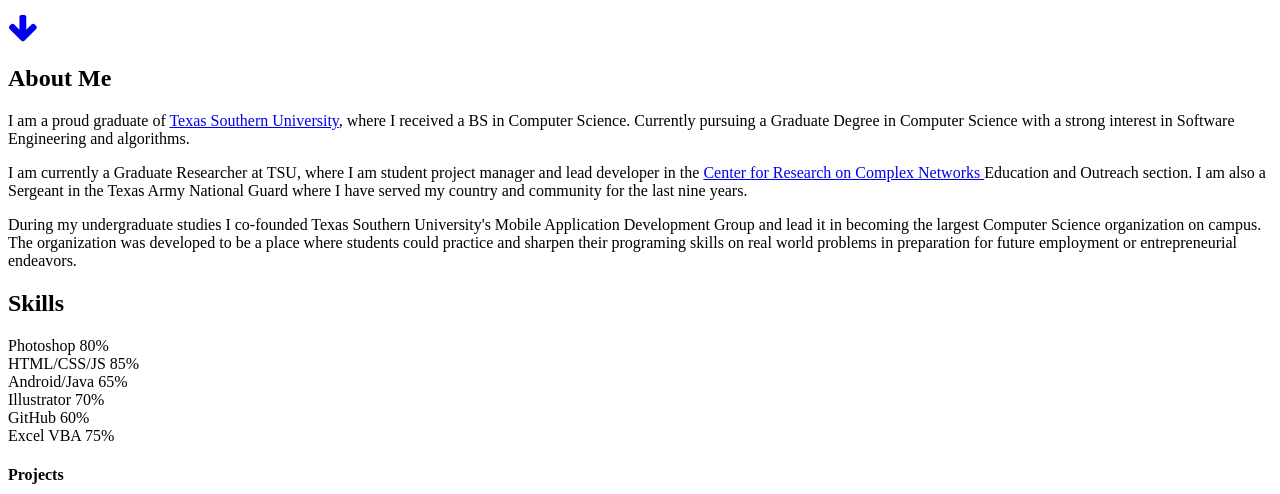
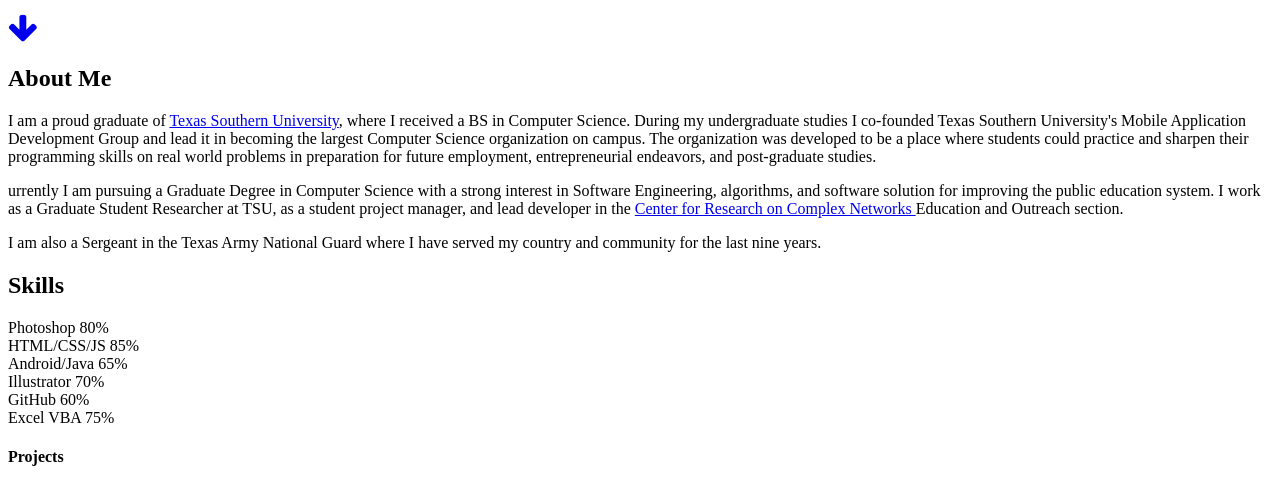
Before and after one commit to antpowell/resumeWebsite, a website: page app/views/main.html in a window 1280 px wide. Shown: the part 570-1064 px from the top of the page. Drawn offline with nearby package versions, Linux system fonts and the light colour scheme; files whose address does not match are found by name.

Commit message:
post graduate update to about me section of landing page

```diff
--- a/app/styles/main.scss
+++ b/app/styles/main.scss
@@ -4,7 +4,25 @@ $icon-font-path: "../bower_components/bootstrap-sass-official/assets/fonts/boots
 // endbower
 @import "./materialShadow.scss";
 @import "../../bower_components/hover/css/hover-min.css";
-@import url(https://fonts.googleapis.com/css?family=Lato:400,100,100italic,300,300italic,400italic,700);
+/* latin-ext */
+@import url(http://fonts.googleapis.com/css?family=Lato:400,100,100italic,300,300italic,400italic,700);
+
+@font-face {
+  font-family: 'Lato';
+  font-style: normal;
+  font-weight: 400;
+  src: local('Lato Regular'), local('Lato-Regular'), url(https://fonts.gstatic.com/s/lato/v13/UyBMtLsHKBKXelqf4x7VRQ.woff2) format('woff2');
+  unicode-range: U+0100-024F, U+1E00-1EFF, U+20A0-20AB, U+20AD-20CF, U+2C60-2C7F, U+A720-A7FF;
+}
+/* latin */
+@font-face {
+  font-family: 'Lato';
+  font-style: normal;
+  font-weight: 400;
+  src: local('Lato Regular'), local('Lato-Regular'), url(https://fonts.gstatic.com/s/lato/v13/1YwB1sO8YE1Lyjf12WNiUA.woff2) format('woff2');
+  unicode-range: U+0000-00FF, U+0131, U+0152-0153, U+02C6, U+02DA, U+02DC, U+2000-206F, U+2074, U+20AC, U+2212, U+2215;
+}
+
 body {
   height: 100%;
   font-weight: 400;
@@ -70,7 +88,9 @@ body {
 
 /* Supporting marketing content */
 .marketing {
-  margin: 40px 0;
+  margin: 0 0;
+  padding-left: 0;
+  padding-right: 0;
   p + h4 {
     margin-top: 28px;
   }
@@ -85,10 +105,6 @@ body {
 /* Remove the padding we set earlier */
 .footer,
 .header,
-.marketing {
-  padding-left: 0;
-  padding-right: 0;
-}
 
 /* Space out the masthead */
 .header {
@@ -105,21 +121,6 @@ body {
 // -------------------------------User Edit-------------------------------
 
 
-//.navbar {
-//  //height: 40px !important;
-//  min-height: 25px;
-//  display: flex;
-//  justify-content: space-between;
-//  //align-items: center;
-//  //justify-content: center;
-//  @include card(1);
-//  .nav > li a {
-//    height: 35px;
-//    font-size: 1em;
-//    flex-grow: 1;
-//    // padding: 0px;
-//  }
-//}
 
 .jumbotron {
   @include card(2);
@@ -137,14 +138,6 @@ body {
   -ms-transform: rotate(0deg);
   -o-transform: rotate(0deg);
   transform: rotate(0deg);
-  //:hover{
-  //
-  //  -webkit-transform: rotate(20deg);
-  //  -moz-transform: rotate(20deg);
-  //  -ms-transform: rotate(20deg);
-  //  -o-transform: rotate(20deg);
-  //  transform: rotate(20deg);
-  //}
 
 }
 
--- a/app/views/main.html
+++ b/app/views/main.html
@@ -55,26 +55,23 @@
 
     <div class="container">
       <h2>About Me</h2>
-      <p class="lead">
+      <p class="">
         I am a proud graduate of <a href="http://tsu.edu/academics/colleges-and-schools/coset/">Texas Southern
-        University</a>, where I received a BS in Computer Science. Currently pursuing a Graduate Degree in Computer
-        Science with a strong interest in Software Engineering and algorithms.</p>
-
-      <p>I am currently a Graduate Researcher at TSU, where I am student project manager and lead developer in the
+        University</a>, where I received a BS in Computer Science. During my undergraduate studies I co-founded Texas Southern University's
+        Mobile Application Development Group and lead it in becoming the largest Computer Science organization on campus. The organization
+        was developed to be a place where students could practice and sharpen their programming skills on real world
+        problems in preparation for future employment, entrepreneurial endeavors, and post-graduate studies.</p>
+        <p>
+        urrently I am pursuing a Graduate Degree in Computer Science with a strong interest in Software Engineering, algorithms, and software solution for improving the public education system. I work as a Graduate Student Researcher at TSU, as a student project manager, and lead developer in the
         <a href="http://coset.tsu.edu/crest/">Center for Research on Complex Networks </a> Education and
-        Outreach section. I am also a Sergeant in the Texas Army National Guard where I have served my country and
-        community for the last nine years.</p>
-        <p>During my undergraduate studies I co-founded Texas Southern University's
-        Mobile Application
-        Development Group and lead it in becoming the largest Computer Science organization on campus. The organization
-        was developed to be a place where students could practice and sharpen their programing skills on real world
-        problems in preparation for future employment or entrepreneurial endeavors.
+          Outreach section.</p> <p>I am also a Sergeant in the Texas Army National Guard where I have served my country and
+        community for the last nine years.
       </p>
       <!--<p class="lead">-->
       <!--I am a Graduate Researcher at <a href="http://tsu.edu/academics/colleges-and-schools/coset/">Texas Southern University</a>-->
       <!--studying Computer Science with a strong interest in Software Engineering. I am currently the project manager and lead developer for an attendance tracking application that is being utilized by Texas Southern University's College of Science, Engineering and Technology. I am also a Military Police Investigator Sergeant, specializing in Non-Lethal Weapons, in the Texas Army National Guard in a-->
       <!--Team Leader Position. I co-founded Texas Southern University's Mobile Application-->
-      <!--Development Group during my undergraduate studies where I was president for two years. The organization was developed to be a place where students could practice and sharpen their programing skills on real world problems.-->
+      <!--Development Group during my undergraduate studies where I was president for two years. The organization was developed to be a place where students could practice and sharpen their programming skills on real world problems.-->
       <!--</p>-->
 
     </div>
```
Also changed, not shown: 1 other file.
